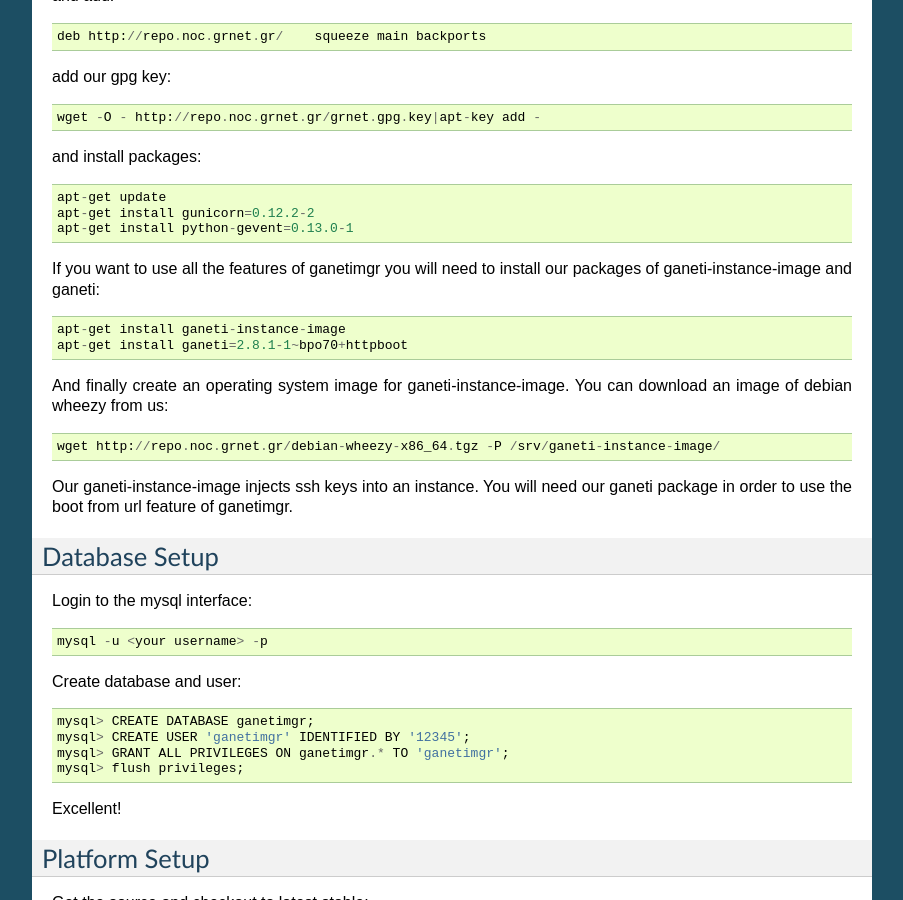
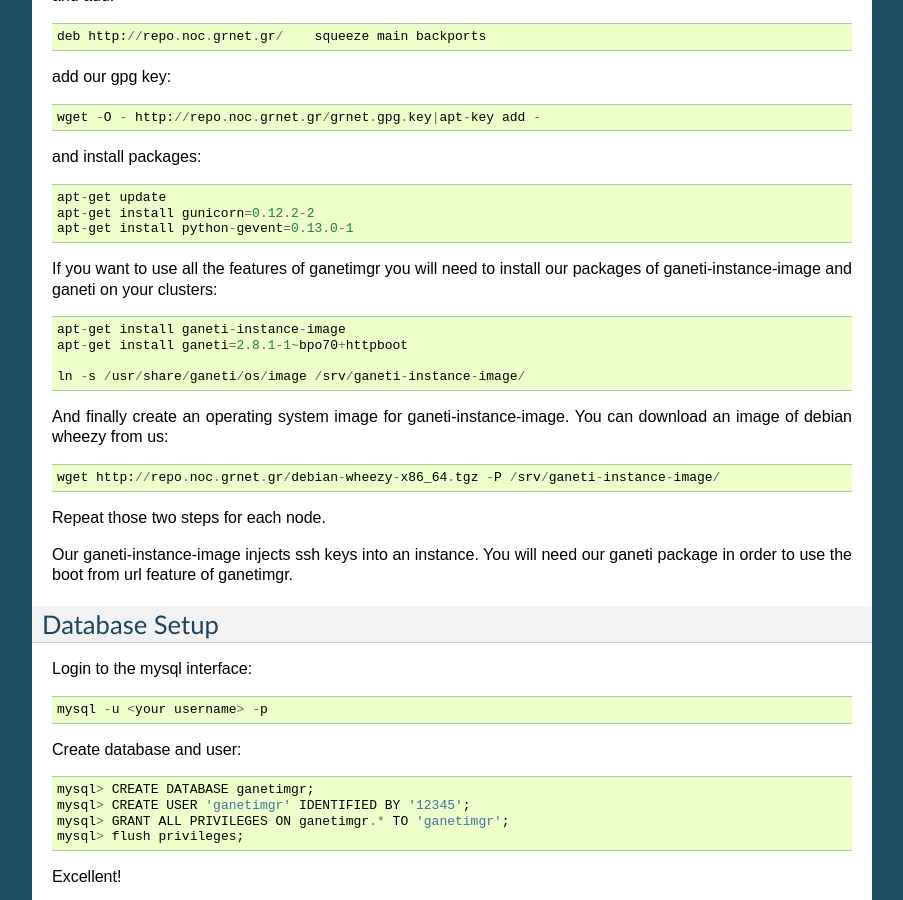
Before and after one commit to grnet/ganetimgr, a Sphinx documentation site: the page built from docs/source/install.rst, in a window 1280 px wide and 900 px high, scrolled down 417 px. Shown: the whole window, without its empty margins (198-1101 px from the left). Built offline with Sphinx 7.4.7, drawn with Linux system fonts in a browser that asks for light colours.

Commit message:
Instructions for ganeti-instance-image.

```diff
--- a/docs/source/install.rst
+++ b/docs/source/install.rst
@@ -35,14 +35,18 @@
     apt-get install gunicorn=0.12.2-2
     apt-get install python-gevent=0.13.0-1
 
-If you want to use all the features of ganetimgr you will need to install our packages of ganeti-instance-image and ganeti::
+If you want to use all the features of ganetimgr you will need to install our packages of ganeti-instance-image and ganeti on your clusters::
 
     apt-get install ganeti-instance-image
     apt-get install ganeti=2.8.1-1~bpo70+httpboot
 
+    ln -s /usr/share/ganeti/os/image /srv/ganeti-instance-image/
+
 And finally create an operating system image for ganeti-instance-image. You can download an image of debian wheezy from us::
 
     wget http://repo.noc.grnet.gr/debian-wheezy-x86_64.tgz -P /srv/ganeti-instance-image/
+
+Repeat those two steps for each node.
 
 Our ganeti-instance-image injects ssh keys into an instance.
 You will need our ganeti package in order to use the boot from url feature of ganetimgr.
```
